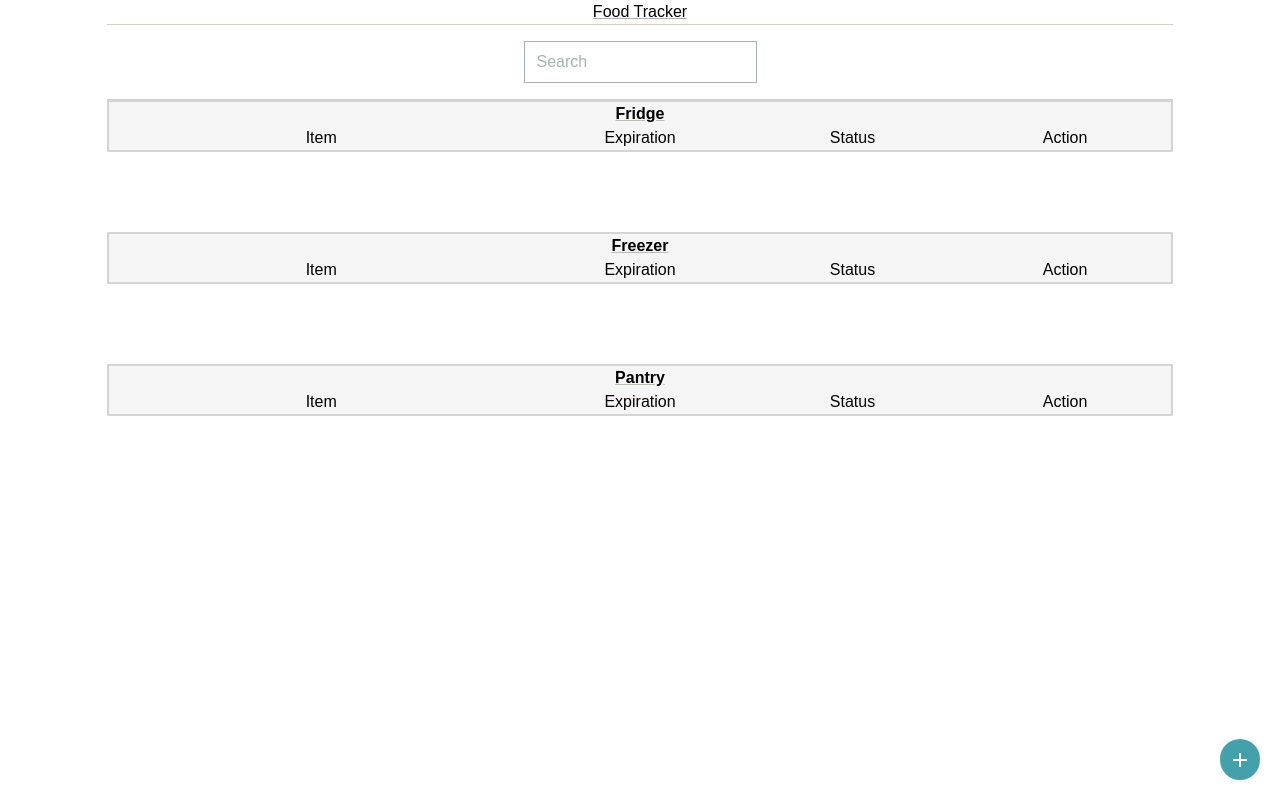
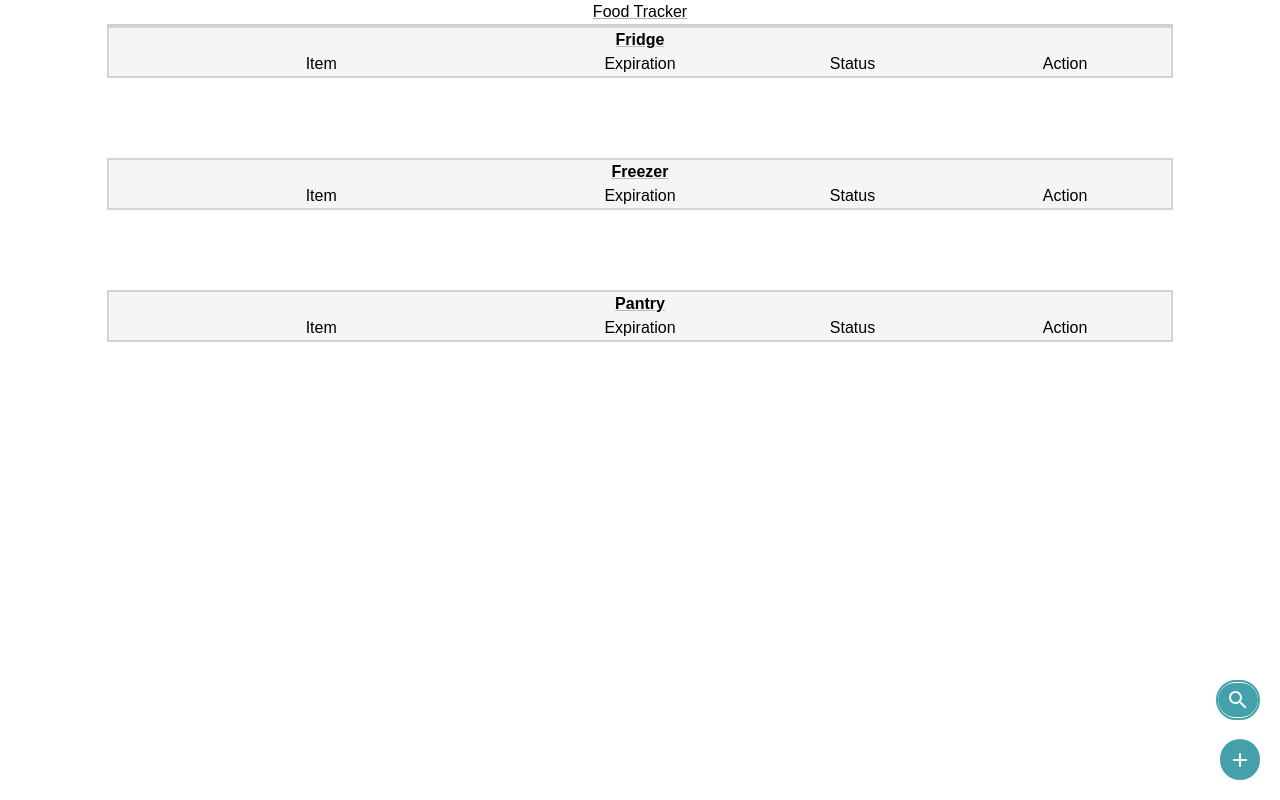
Before and after one commit to evening/expiration-tracker, a React (Create React App) app: page / in a window 1280 px wide. Built offline with nearby package versions, Linux system fonts and the light colour scheme.

Commit message:
Update SearchBar.tsx
button that expands on click for searching; fixed on viewport similar to add button

```diff
--- a/src/components/SearchBar.tsx
+++ b/src/components/SearchBar.tsx
@@ -1,4 +1,6 @@
 import React from 'react'
+
+import SearchIcon from '@mui/icons-material/Search'
 
 interface SearchBarProps {
   searchTerm: string
@@ -7,19 +9,32 @@ interface SearchBarProps {
 
 const SearchBar = ({ searchTerm, setSearchTerm }: SearchBarProps) => {
   return (
-    <div className='py-4'>
-      {/* TODO: Add magnifying glass svg */}
-      <label htmlFor="search" className="mb-2 text-sm font-medium text-gray-900 sr-only dark:text-white"> Search </label>
-          <input
-          type="search"
-          id="search"
-          className='py-1 px-2 pl-10 border border-gray-300 rounded-md shadow-sm focus:outline-none focus:ring-blue-500'
-          placeholder="Search"
+    <div id='content' className='bg-transparent'>
+      <label htmlFor='search' className='sr-only'> Search </label>
+      <div
+        dir='ltr'
+        id='search-bar'
+        className='group flex border-2 border-primary-300 rounded-[50px] h-[40px] w-11 transition-all duration-500 focus-within:w-[33%] focus-within:opacity-90 overflow-hidden ml-auto fixed z-10 bottom-20 right-5 overflow-y-auto '
+      >
+        <input
+          type={'search'}
+          placeholder='Apple'
+          id='search-bar__input'
+          aria-label='Search'
+          className='flex-grow px-2 !border-0 focus:outline-0 !rounded-l-[50px] absolute top-0 bottom-0 left-0 opacity-0 group-focus-within:opacity-100 transition-all duration-500 cursor-pointer group-focus-within:cursor-default group-focus-within:w-[100%] text-primary-300'
           onChange={(e) => { setSearchTerm(e.target.value) }}
           value={searchTerm}
           required
-          />
+        />
+        <button
+          id='search-bar__submit'
+          aria-label='Submit search'
+          className='cursor-pointer border-0 rounded-full bg-primary-300 px-2 text-white h-[34px] my-auto ml-auto  group-focus-within:outline-none transition-all duration-500 group-focus-within:focus:outline-0  !group-focus-within:hover:shadow-md z-10 active:bg-secondary-300 focus:ring-4  focus:ring-secondary-300'
+        >
+          <SearchIcon />
+        </button>
       </div>
+    </div>
   )
 }
 
```
